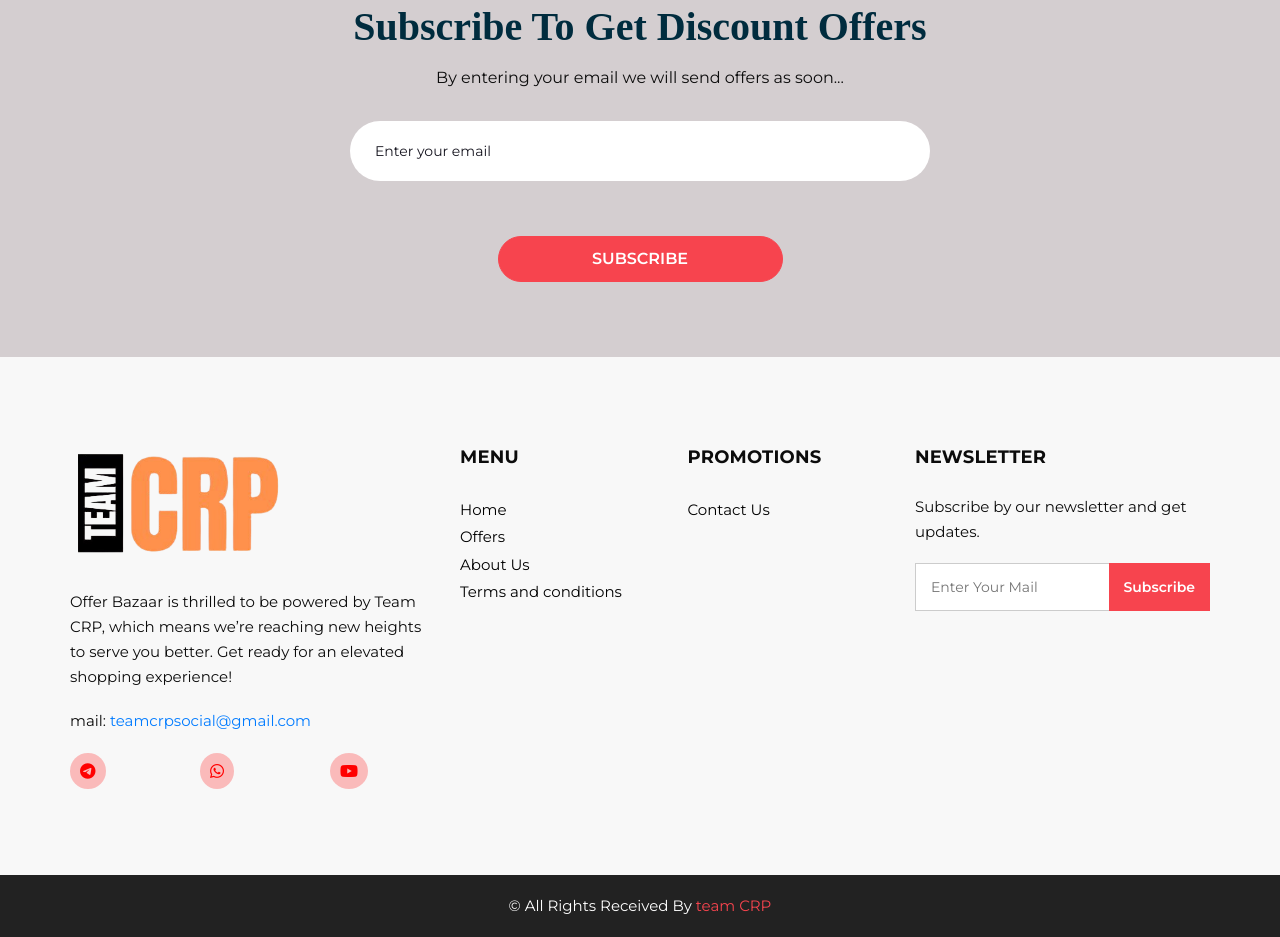
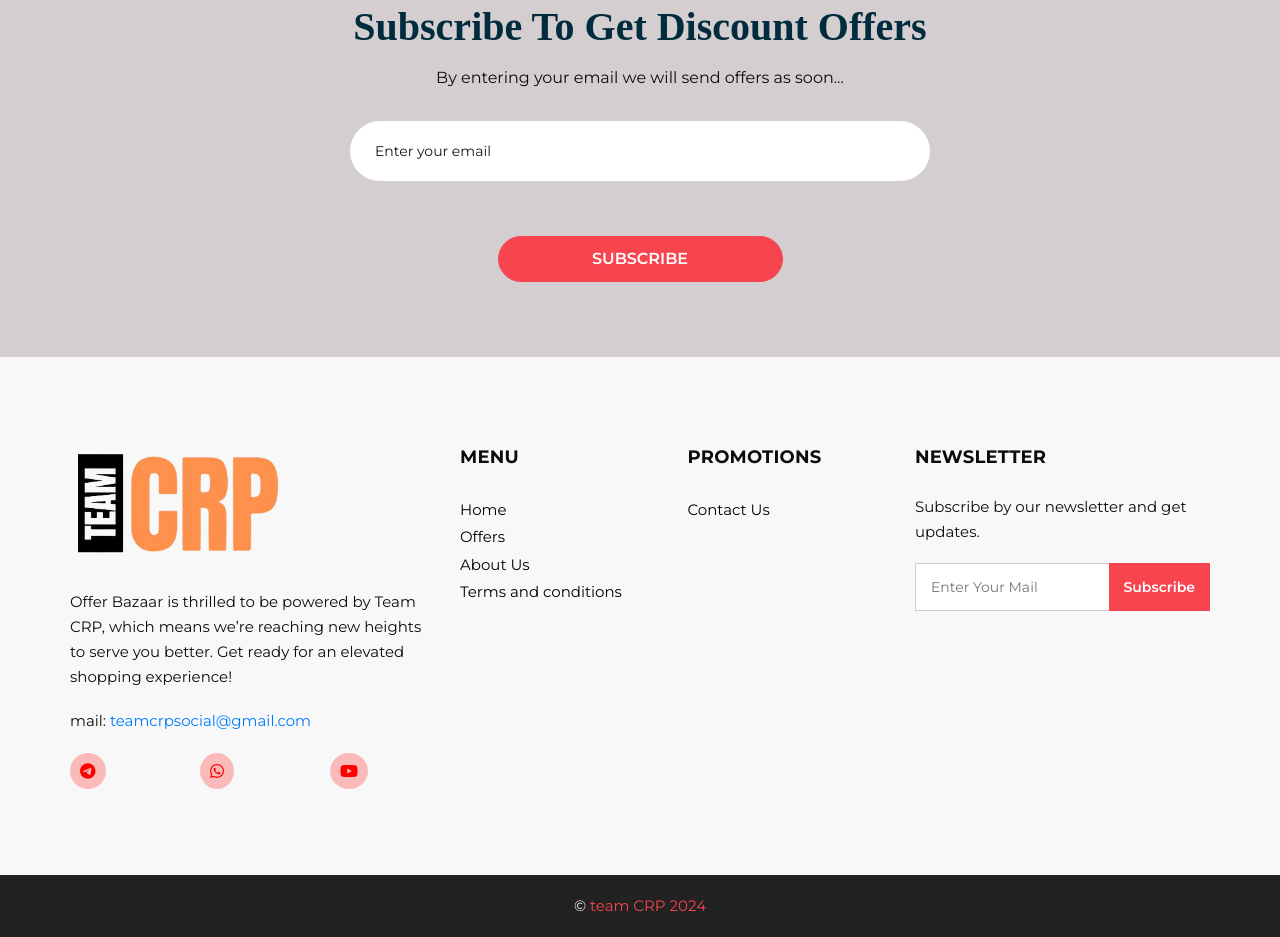
Before and after one commit to teamcrp/offerbazaar, a plain HTML site: page about.html in a window 1280 px wide. Shown: the part 2144-3081 px from the top of the page. Drawn offline with nearby package versions, Linux system fonts and the light colour scheme; a script that the page names is missing; a web font is replaced by a local one.

Commit message:
Update about.html

```diff
--- a/about.html
+++ b/about.html
@@ -308,8 +308,8 @@
    </footer>
    <!-- footer end -->
    <div class="cpy_">
-      <p class="mx-auto">&copy All Rights Received By <a href="#">team CRP</a><br></p>
-   </div>
+         <p class="mx-auto">&copy <a href="#">team CRP 2024</a><br></p>
+      </div>
    <!-- News letter -->
    <script>
       $("#submit-form2").submit((e) => {
```
